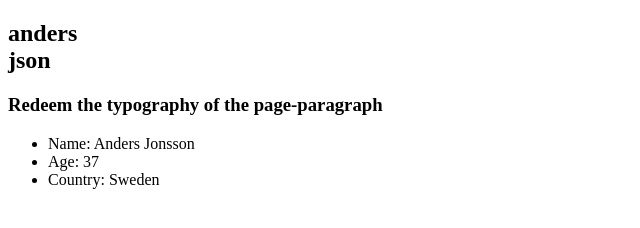
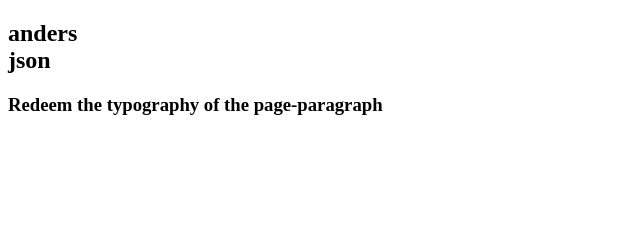
Before and after one commit to AndersJson/andersjson.com, a website: page app/index.html in a window 1280 px wide. Shown: the whole page, without its empty margins (0-640 px from the left). Drawn offline with Linux system fonts and the light colour scheme.

Commit message:
remove the about-list

```diff
--- a/app/assets/styles/components/__about-list.css
+++ /dev/null
@@ -1,34 +0,0 @@
-.about-list{
-  display: flex;
-  flex-direction: column;
-  align-items: center;
-  list-style-type: none;
-  font-size: 2rem;
-
-  @mixin tab{
-    font-size: 1.6rem;
-  }
-
-  & li{
-    display: flex;
-    justify-content: center;
-    width: 80%;
-    text-shadow: 1px 1px 3px rgba(0,0,0,1);
-  }
-
-  &__heading{
-    flex: 0 0 20%;
-
-    @mixin tab{
-      flex: 0 0 20%;
-    }
-  }
-
-  &__data{
-    flex: 0 0 40%;
-
-    @mixin tab{
-      flex: 0 0 36%;
-    }
-  }
-}
--- a/app/assets/styles/styles.css
+++ b/app/assets/styles/styles.css
@@ -6,4 +6,3 @@
 @import './components/__page-wrapper.css';
 @import './components/__heading-section.css';
 @import './components/__about.css';
-@import './components/__about-list.css';
--- a/app/index.html
+++ b/app/index.html
@@ -18,13 +18,6 @@
         </div>
       </section>
       <section class="about inner-wrapper">
-        <div class="about__wrapper">
-          <ul class="about-list">
-            <li><span class="about-list__heading">Name: </span><span class="about-list__data" id="about-name">Anders Jonsson</span></li>
-            <li><span class="about-list__heading">Age: </span><span class="about-list__data" id="about-age">37</span></li>
-            <li><span class="about-list__heading">Country: </span><span class="about-list__data" id="about-country">Sweden</span></li>
-          </ul>
-        </div>
       </section>
     </div>
 
```
